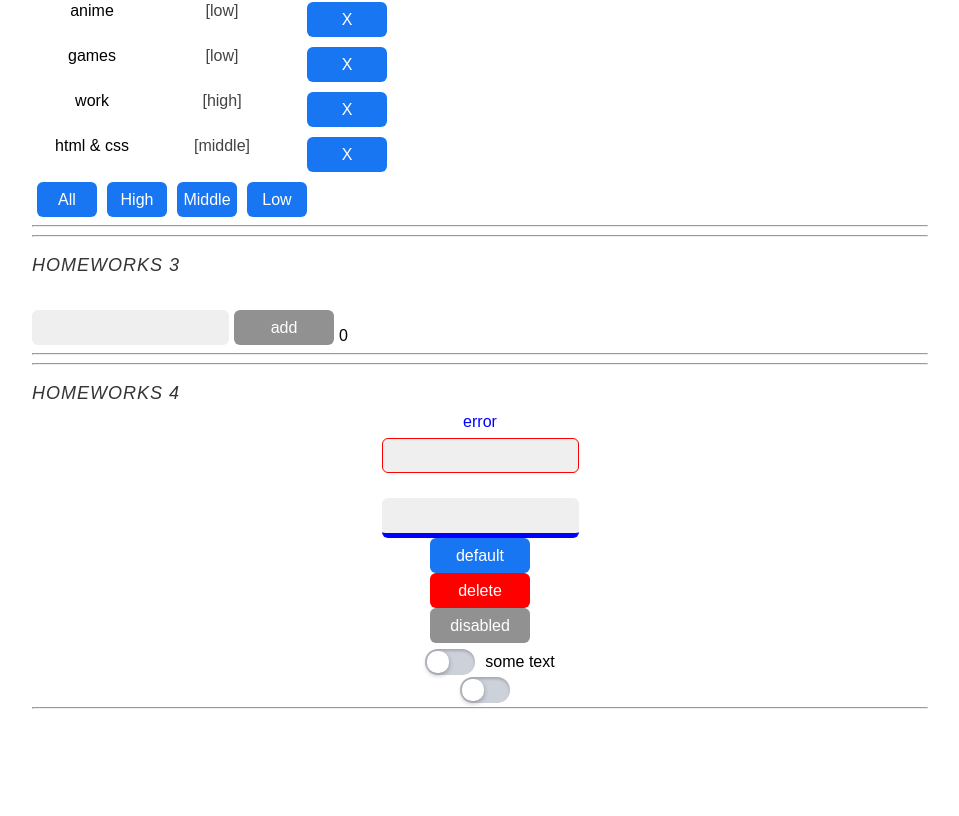
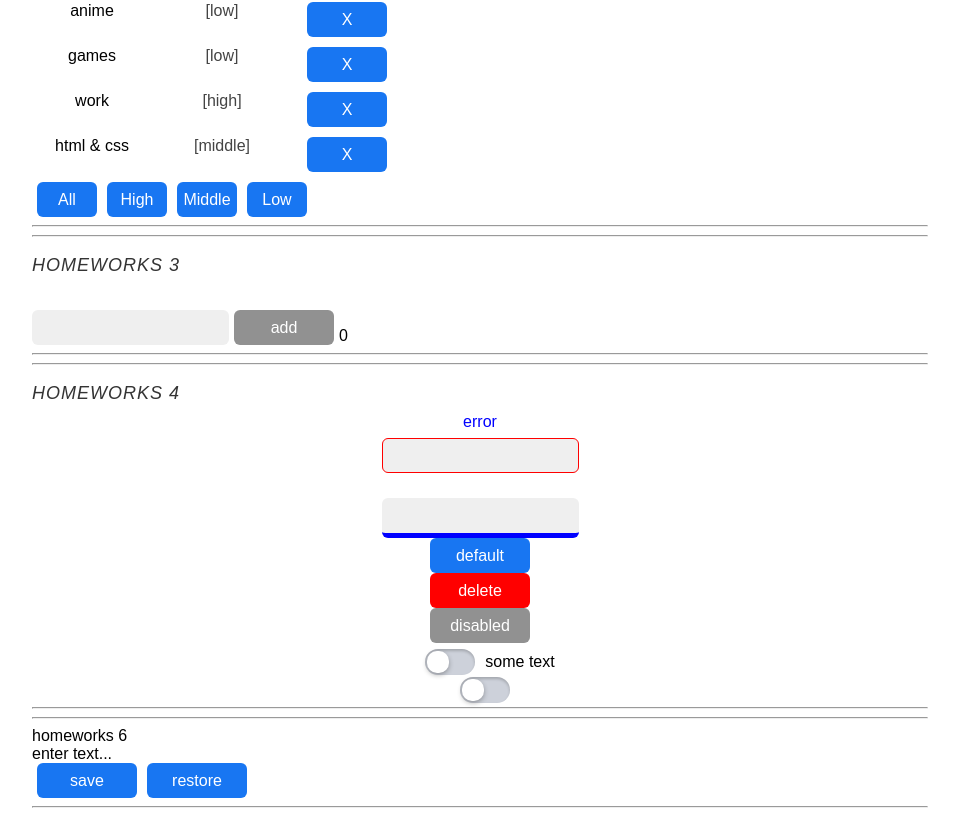
Before and after one commit to Talman95/react-homeworks, a React (Create React App) app: page /pre-junior in a window 1280 px wide. Shown: the part 313-1129 px from the top of the page, without its empty margins (160-1119 px from the left). Before the commit the page ends 1030 px from the top, so only its background shows below. Built offline with nearby package versions, Linux system fonts and the light colour scheme.

Commit message:
completed HW6

```diff
--- a/src/p2-homeworks/h5/pages/PreJunior.tsx
+++ b/src/p2-homeworks/h5/pages/PreJunior.tsx
@@ -3,6 +3,7 @@
 import HW2 from '../../h2/HW2'
 import HW3 from '../../h3/HW3'
 import HW4 from '../../h4/HW4'
+import HW6 from "../../h6/HW6";
 
 function PreJunior() {
     return (
@@ -11,7 +12,7 @@
             <HW2/>
             <HW3/>
             <HW4/>
-            {/*<HW6/>*/}
+            <HW6/>
 
         </div>
     )
--- a/src/p2-homeworks/h6/HW6.tsx
+++ b/src/p2-homeworks/h6/HW6.tsx
@@ -10,7 +10,7 @@
         saveState<string>('editable-span-value', value)
     }
     const restore = () => {
-        // setValue()
+        setValue(restoreState<string>('editable-span-value', value))
     }
 
     return (
@@ -32,7 +32,7 @@
             <hr/>
             {/*для личного творчества, могу проверить*/}
             {/*<AlternativeSuperEditableSpan/>*/}
-            <hr/>
+            {/*<hr/>*/}
         </div>
     )
 }
--- a/src/p2-homeworks/h6/common/c4-SuperEditableSpan/SuperEditableSpan.tsx
+++ b/src/p2-homeworks/h6/common/c4-SuperEditableSpan/SuperEditableSpan.tsx
@@ -31,17 +31,17 @@
     const {children, onDoubleClick, className, ...restSpanProps} = spanProps || {}
 
     const onEnterCallback = () => {
-        // setEditMode() // выключить editMode при нажатии Enter
+        setEditMode(false) // выключить editMode при нажатии Enter
 
         onEnter && onEnter()
     }
     const onBlurCallback = (e: React.FocusEvent<HTMLInputElement>) => {
-        // setEditMode() // выключить editMode при нажатии за пределами инпута
+        setEditMode(true) // выключить editMode при нажатии за пределами инпута
 
         onBlur && onBlur(e)
     }
     const onDoubleClickCallBack = (e: React.MouseEvent<HTMLSpanElement, MouseEvent>) => {
-        // setEditMode() // включить editMode при двойном клике
+        setEditMode(true) // включить editMode при двойном клике
 
         onDoubleClick && onDoubleClick(e)
     }
```
